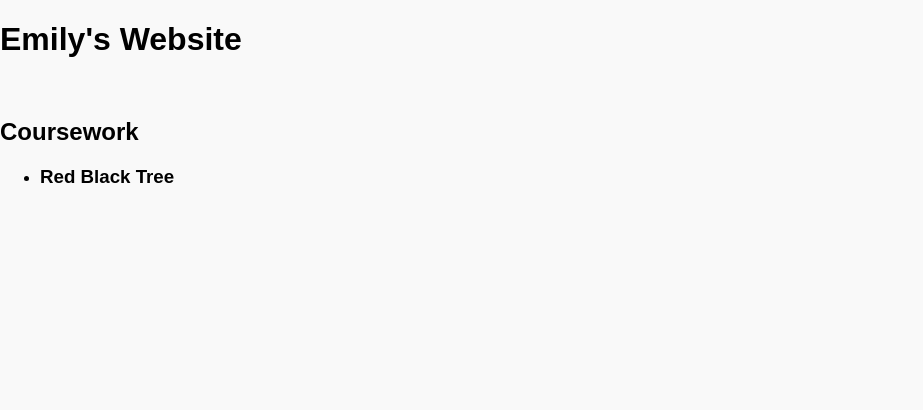
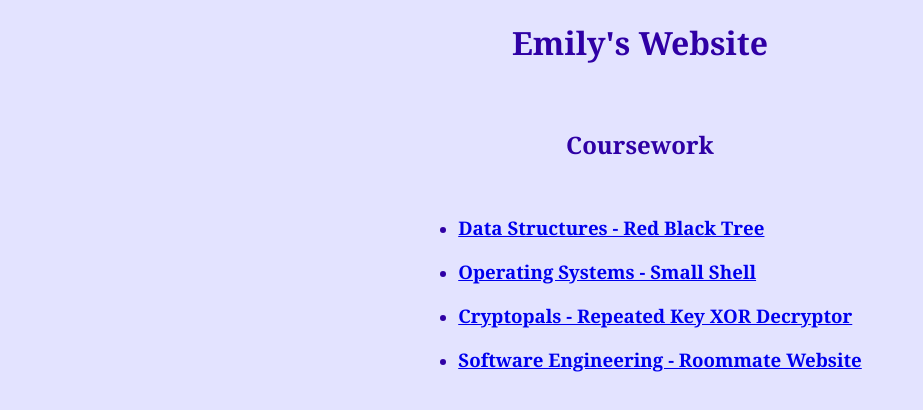
Before and after one commit to 3mda5h/3mda5h.github.io, a plain HTML site: page index.html in a window 1280 px wide. Shown: the whole page, without its empty margins (0-923 px from the left). Drawn offline with Linux system fonts and the light colour scheme.

Commit message:
basic website

```diff
--- a/index.html
+++ b/index.html
@@ -12,9 +12,10 @@
 
     <h2>Coursework</h2>
     <ul>
-        <li><h3>Red Black Tree</h3></li>
+        <li><h3><a href = "https://github.com/3mda5h/RedBlackTreeDeletion">Data Structures - Red Black Tree</a></h3></li>
+        <li><h3><a href = "https://github.com/3mda5h/small-shell">Operating Systems - Small Shell</a></h3></li>
+        <li><h3><a href = "https://github.com/3mda5h/CryptoPalsProject">Cryptopals - Repeated Key XOR Decryptor </a></h3></li>
+        <li><h3><a href = "https://github.com/3mda5h/RoomieHub">Software Engineering - Roommate Website </a></h3></li>
     </ul>
-    <p></p>
-
 </body>
 </html>
--- a/style.css
+++ b/style.css
@@ -1,8 +1,13 @@
  body {
-      font-family: Arial, sans-serif;
+      font-family: Georgia, 'Times New Roman', Times, serif;
       margin: 0;
       padding: 0;
-      background-color: #f9f9f9;
+      background-color: #e3e3ff;
+      color: rgb(47, 0, 165);
+      display: flex;
+      justify-content: center;
+      align-items: center;
+      flex-direction: column;
     }
     header, footer {
       background-color: #333;
```
